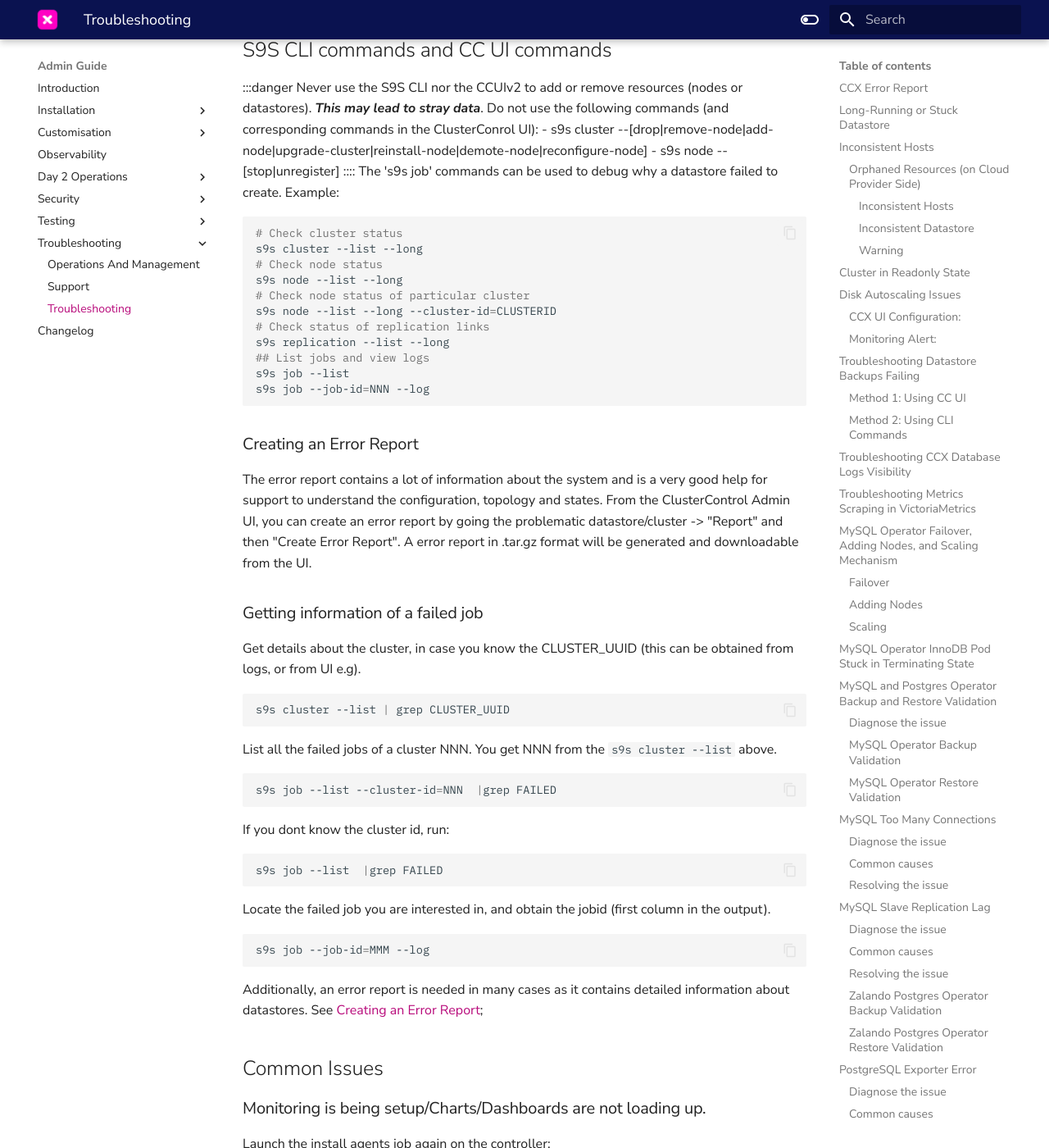
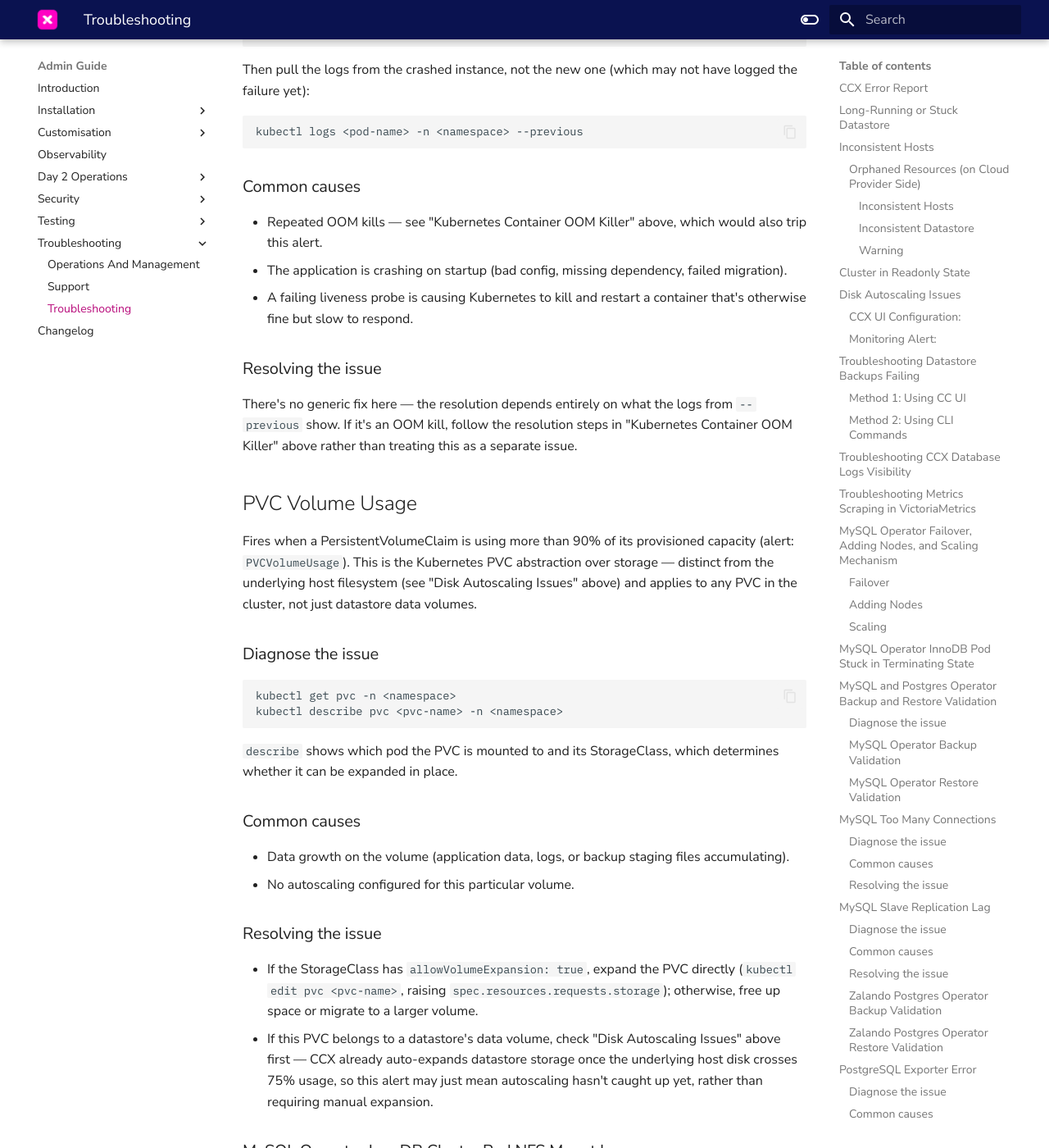
Before and after one commit to severalnines/ccx-docs, an MkDocs documentation site: the page built from docs/admin/Troubleshooting/Troubleshooting.md, in a window 1280 px wide and 1400 px high, scrolled down 14857 px. Shown: the whole window at 82% size. Built offline with MkDocs 1.6.1 and Material for MkDocs 9.7.7, drawn with Linux system fonts in a browser that asks for light colours; comment, search, counter and statistics services are not loaded; some of the changed text lies outside the part shown.

Commit message:
Add Container/Pod runbook sections to the admin docs.

````diff
--- a/docs/admin/Troubleshooting/Troubleshooting.md
+++ b/docs/admin/Troubleshooting/Troubleshooting.md
@@ -413,6 +413,76 @@
 - If constraint violations dominate, confirm with the application team whether this is expected validation traffic; if not, fix the application logic generating invalid input before it reaches the database.
 - If deadlocks or terminated connections dominate, follow the resolution steps in the linked sections above rather than treating this as a separate issue.
 
+## Kubernetes Container OOM Killer
+
+Fires when a container's restart count increased in the last 10 minutes and its last termination reason was `OOMKilled` (alert: `KubernetesContainerOomKiller`). This means the container exceeded its own memory limit and the kernel killed it — distinct from the node running low on memory overall (see `Host Out Of Memory` below); a container can get OOM-killed on a machine with plenty of free memory if that container's individual limit is set too low.
+
+### Diagnose the issue
+
+Check the container's last termination details:
+```bash
+kubectl describe pod <pod-name> -n <namespace>
+```
+Look for `Last State: Terminated`, `Reason: OOMKilled`, `Exit Code: 137` under the affected container. To see how usage trended before the kill, compare `container_memory_working_set_bytes` against `kube_pod_container_resource_limits{resource="memory"}` for that container/pod in VictoriaMetrics/Grafana.
+
+### Common causes
+
+- The container's memory limit (`resources.limits.memory`) is set too low for its actual workload.
+- A genuine memory leak in the application.
+- A legitimate spike in load or data volume pushing usage above what was provisioned.
+
+### Resolving the issue
+
+- If the limit is simply undersized, raise `resources.limits.memory` for that container wherever it's defined (Helm values for CCX's own services, or the relevant operator CR's `podSpec` for MySQL/Postgres — see the `podSpec.containers` fields already referenced elsewhere in this doc for those).
+- If it's a leak, raising the limit only delays the next kill — this needs an application-level investigation.
+
+## Kubernetes Pod Crash Looping
+
+Fires when a container has restarted more than once within a 10-minute window, sustained for 15 minutes (alert: `KubernetesPodCrashLooping`). This alert is deliberately cause-agnostic — it doesn't distinguish *why* the container is restarting, only that it's stuck in a restart cycle.
+
+### Diagnose the issue
+
+Check the last termination reason and exit code:
+```bash
+kubectl describe pod <pod-name> -n <namespace>
+```
+Then pull the logs from the crashed instance, not the new one (which may not have logged the failure yet):
+```bash
+kubectl logs <pod-name> -n <namespace> --previous
+```
+
+### Common causes
+
+- Repeated OOM kills — see "Kubernetes Container OOM Killer" above, which would also trip this alert.
+- The application is crashing on startup (bad config, missing dependency, failed migration).
+- A failing liveness probe is causing Kubernetes to kill and restart a container that's otherwise fine but slow to respond.
+
+### Resolving the issue
+
+There's no generic fix here — the resolution depends entirely on what the logs from `--previous` show. If it's an OOM kill, follow the resolution steps in "Kubernetes Container OOM Killer" above rather than treating this as a separate issue.
+
+## PVC Volume Usage
+
+Fires when a PersistentVolumeClaim is using more than 90% of its provisioned capacity (alert: `PVCVolumeUsage`). This is the Kubernetes PVC abstraction over storage — distinct from the underlying host filesystem (see "Disk Autoscaling Issues" above) and applies to any PVC in the cluster, not just datastore data volumes.
+
+### Diagnose the issue
+
+```bash
+kubectl get pvc -n <namespace>
+kubectl describe pvc <pvc-name> -n <namespace>
+```
+`describe` shows which pod the PVC is mounted to and its StorageClass, which determines whether it can be expanded in place.
+
+### Common causes
+
+- Data growth on the volume (application data, logs, or backup staging files accumulating).
+- No autoscaling configured for this particular volume.
+
+### Resolving the issue
+
+- If the StorageClass has `allowVolumeExpansion: true`, expand the PVC directly (`kubectl edit pvc <pvc-name>`, raising `spec.resources.requests.storage`); otherwise, free up space or migrate to a larger volume.
+- If this PVC belongs to a datastore's data volume, check "Disk Autoscaling Issues" above first — CCX already auto-expands datastore storage once the underlying host disk crosses 75% usage, so this alert may just mean autoscaling hasn't caught up yet, rather than requiring manual expansion.
+
 ### MySQL Operator InnoDB Cluster Pod NFS Mount Issue
 When using NFS as a volume provisioner, NFS servers map requests from unprivileged users to the 'nobody' user on the server, which may result in specific directories being owned by 'nobody'. Containers cannot modify these permissions. Therefore, it's necessary to enable `root_squash` on the NFS server to allow proper access.
 
````
